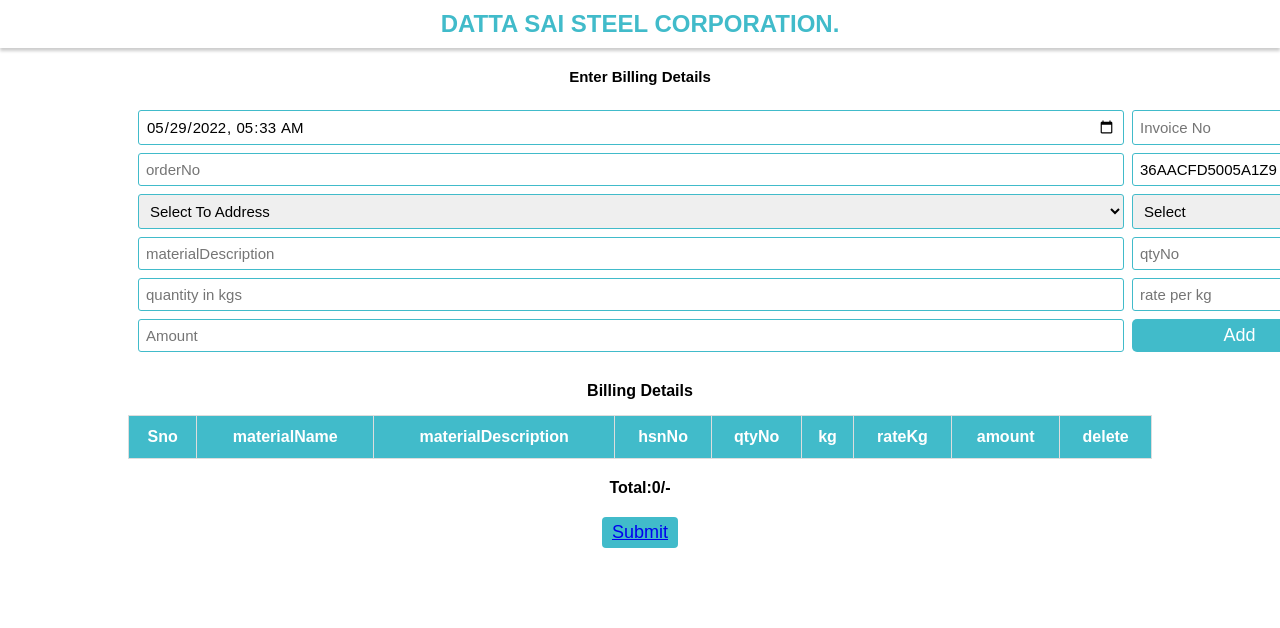
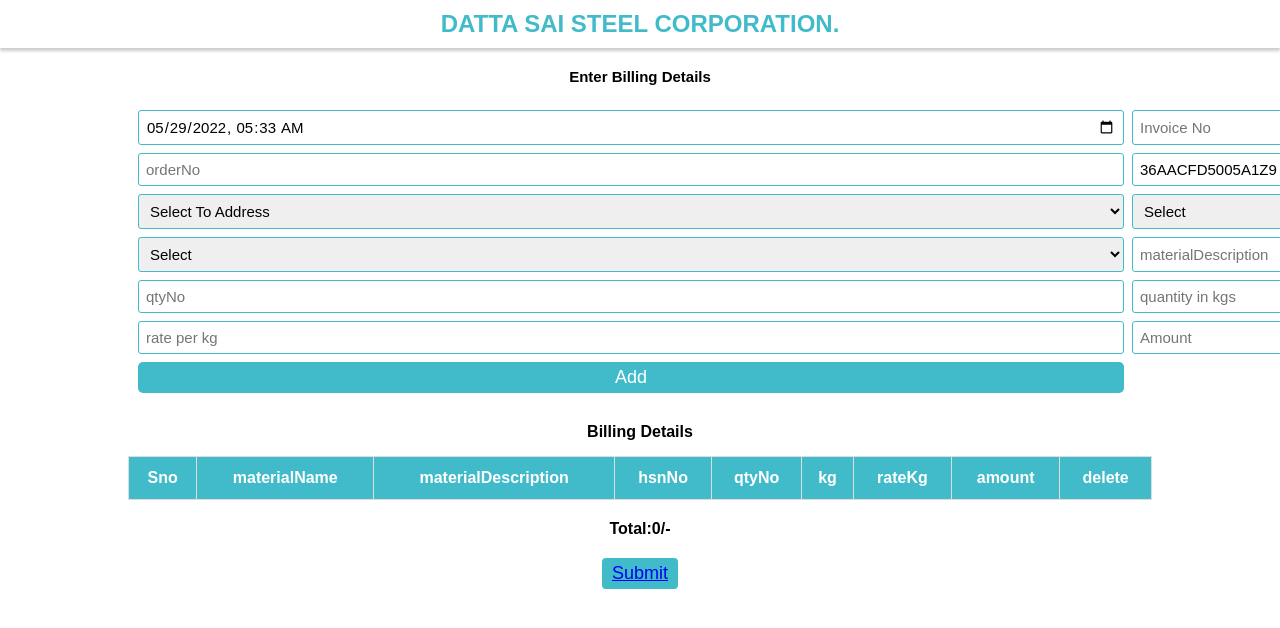
Before and after one commit to RuchithaThota/invoice, a React (Create React App) app: page / in a window 1280 px wide. Shown: the top 628 px of the page. Built offline with nearby package versions, Linux system fonts and the light colour scheme.

Commit message:
feat:materailIcons

```diff
--- a/src/Components/BillingEntry/BillingEntry.js
+++ b/src/Components/BillingEntry/BillingEntry.js
@@ -21,6 +21,7 @@
     gstnNo: "",
     address: "",
     materialName: "",
+    icon: "",
     materialDescription: "",
     qtyNo: "",
     kg: "",
@@ -39,6 +40,7 @@
     gstnNo: "36AACFD5005A1Z9",
     address: "",
     materialName: "",
+    icon: "",
     materialDescription: "",
     qtyNo: "",
     kg: "",
@@ -57,7 +59,7 @@
       // setBillingEntry({ hsnNo: result.hsnNo });
       addEntry({
         materialName: billingEntry.materialName,
-        materialDescription: billingEntry.materialDescription,
+        materialDescription: `${billingEntry.icon}${billingEntry.materialDescription}`,
         hsnNo: result.hsnNo,
         qtyNo: billingEntry.qtyNo,
         kg: billingEntry.kg,
@@ -80,6 +82,7 @@
           return d.toISOString().slice(0, -8);
         })(),
         materialName: "",
+        icon: "",
         materialDescription: "",
         hsnNo: "",
         qtyNo: "",
@@ -115,7 +118,7 @@
     "B. S. TECHNOLOGIES	PRASHANTHNAGAR,KUKATPALLY	HYDERABAD.	,GSTIN : 36BQZPB6230M1ZB",
     "BEMC INDUSTRIES PVT LTD	PRASHANTHNAGAR, KUKATPALLY	HYDERABAD.	,GSTIN : 	",
     "DECCAN ISPAT UDYOG	FATHENAGAR	HYDERABAD	,GSTIN : 36AAYPA92501ZI",
-"DELTA SERVICE ENGINEERS	PRASHANTH NAGAR	HYDERABAD.	,GSTIN : 36ADTPA7882N1ZO	"	,
+    "DELTA SERVICE ENGINEERS	PRASHANTH NAGAR	HYDERABAD.	,GSTIN : 36ADTPA7882N1ZO	",
     "FLUID POWER ENGINEERING	PRASHANTHI NAGAR	KUKATPALLY,HYDERABAD	,GSTIN : 36AAFPT3280Q1ZZ",
     "FLUID POWER SYSTEMS	PRASHANTHNAGAR,KUKATPALLY	HYDERABAD.	,GSTIN : 36AJSPK6669E2ZL",
     "GANESH LAB EQUIPMENTS	PRASHANTH NAGAR, KUKATPALLY	HYDERABAD	,GSTIN : 36ALOPG1331R1ZQ",
@@ -154,12 +157,11 @@
     "SRI VINAY EXPORTS	KURNOOL RD, BUDAVADA	PRAKASAM DT.	,GSTIN : 37ACYFS8342R1ZP",
     "SRI VINAY PRECISION TECHNICS	PRASHANTH NAGAR	HYDERABAD.	,GSTIN : 36AAOFS6769E1ZL",
     "STAY ON PAPERS PVT LTD	APPAREL EXPORT PARK, GUNDLAPOCHAMPALI	HYDERABAD.	,GSTIN : 36AADCS4122M1ZA",
-"SV ENGG INDUSTRIES	PRASHANTH NAGAR, KUKATPALLY	HYDERABAD	,GSTIN : 36CIHPS4990N1ZA"	,
+    "SV ENGG INDUSTRIES	PRASHANTH NAGAR, KUKATPALLY	HYDERABAD	,GSTIN : 36CIHPS4990N1ZA",
     "TRISHATI ENGINEERING INDUSTRIES	PATANCHERU 	MEDAK DIST	,GSTIN : 36AQXPK7014K1Z9",
     "TRITON PRECISION DRIVES	PRASHANTH NAGAR, KUKATPALLY	HYDERABAD.	GSTIN : 36AADFJ7363D1Z6	",
-"UNITED ENGINEERING WORKS	PRASHANTHNAGAR,KUKATPALLY	HYDERABAD.	,GSTIN : 36AFRPM4307C1ZJ	"		,
-"VSP INDUSTRIES	PRASHANTH NAGAR,KUKATPALLY	HYDERABAD	,GSTIN : 36AADFV10901C1ZP"
-
+    "UNITED ENGINEERING WORKS	PRASHANTHNAGAR,KUKATPALLY	HYDERABAD.	,GSTIN : 36AFRPM4307C1ZJ	",
+    "VSP INDUSTRIES	PRASHANTH NAGAR,KUKATPALLY	HYDERABAD	,GSTIN : 36AADFV10901C1ZP",
   ];
   //materials
   const materials = [
@@ -184,7 +186,8 @@
       hsnNo: "7214",
     },
   ];
-
+  //materialIcons
+  const materialIcons = ["icon", "∅", "▢"];
   //handleValidation
   const handleValidation = (billingEntry) => {
     const errors = {};
@@ -203,7 +206,9 @@
     if (!billingEntry.gstnNo) {
       errors.gstnNo = "gstnNo";
     }
-
+    if (!billingEntry.icon || !billingEntry.icon === null) {
+      errors.address = "icon";
+    }
     if (!billingEntry.address || !billingEntry.address === null) {
       errors.address = "address";
     }
@@ -306,6 +311,17 @@
               <option value={obj.material}>{obj.material}</option>
             ))}
           </select>
+          <select
+            value={billingEntry.icon}
+            name="materialIcons"
+            onChange={handleChange}
+            required
+          >
+            <option>Select</option>
+            {materialIcons.map((icon) => (
+              <option value={icon}>{icon}</option>
+            ))}
+          </select>
           <input
             value={billingEntry.materialDescription}
             type="text"
```
Lines whose indentation alone changed are shown as unchanged.
